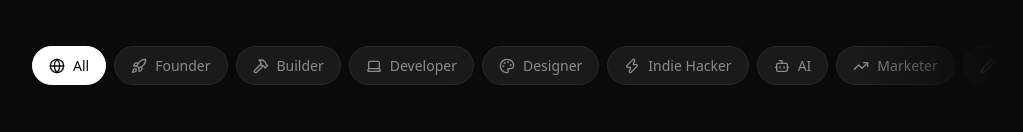
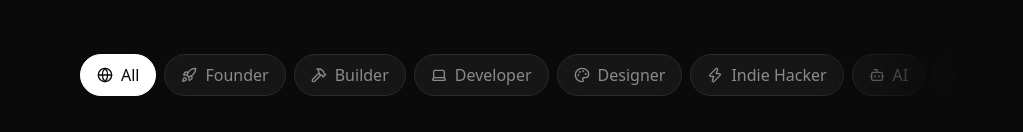
Before and after one commit to Ravishankar802/The-Plugd, a Next.js app: page / in a window 1280 px wide. Shown: the part 362-494 px from the top of the page, without its empty margins (128-1151 px from the left). Built offline with nearby package versions, Linux system fonts and the light colour scheme; no server answers; the database is empty.

Commit message:
feat: implement dynamic niche reordering on selection

```diff
--- a/src/app/page.tsx
+++ b/src/app/page.tsx
@@ -143,22 +143,45 @@ export default function Home() {
           </button>
         </div>
 
-        <div className="relative mb-8">
-          <div className="flex items-center gap-2 overflow-x-auto pb-4 no-scrollbar -mx-4 px-4 mask-fade-right">
-            {NICHES.map((niche) => (
+        {/* Niche Categories */}
+        <div className="flex justify-center w-full mb-12">
+          <div className="flex gap-2 overflow-x-auto no-scrollbar py-2 px-4 mask-fade-right max-w-full sm:max-w-4xl scroll-smooth">
+            <button
+              onClick={() => setSelectedNiche("All")}
+              className={`flex items-center gap-2 px-4 py-2 rounded-full border transition-all whitespace-nowrap ${
+                selectedNiche === "All"
+                  ? "bg-foreground text-background border-foreground font-medium"
+                  : "bg-card border-border text-muted hover:border-muted-foreground"
+              }`}
+            >
+              <Globe size={16} />
+              <span>All</span>
+            </button>
+
+            {NICHES
+              .filter(n => n.name !== "All")
+              .sort((a, b) => {
+                if (a.name === selectedNiche) return -1;
+                if (b.name === selectedNiche) return 1;
+                return 0;
+              })
+              .map((niche) => {
+                const Icon = niche.icon;
+                return (
                   <button
                     key={niche.name}
                     onClick={() => setSelectedNiche(niche.name)}
-                className={`flex items-center gap-2 px-4 py-2 rounded-full text-[0.875rem] font-[500] transition-all whitespace-nowrap flex-shrink-0 ${
+                    className={`flex items-center gap-2 px-4 py-2 rounded-full border transition-all whitespace-nowrap ${
                       selectedNiche === niche.name
-                    ? "bg-foreground text-background border border-foreground"
-                    : "bg-pill text-muted border border-border hover:text-foreground hover:border-muted"
+                        ? "bg-foreground text-background border-foreground font-medium"
+                        : "bg-card border-border text-muted hover:border-muted-foreground"
                     }`}
                   >
-                <niche.icon className={`w-4 h-4 ${selectedNiche === niche.name ? "text-background" : "text-muted"}`} />
-                {niche.name}
+                    <Icon size={16} />
+                    <span>{niche.name}</span>
                   </button>
-            ))}
+                );
+              })}
           </div>
         </div>
 
```
Lines whose indentation alone changed are shown as unchanged.
